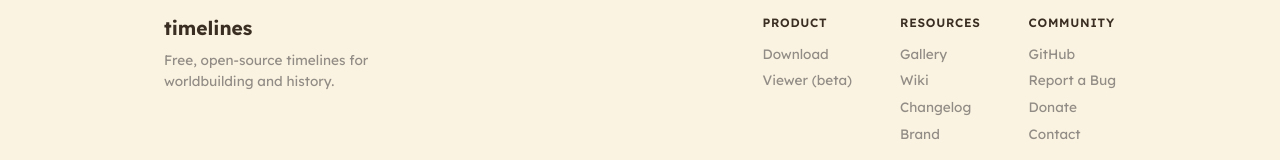
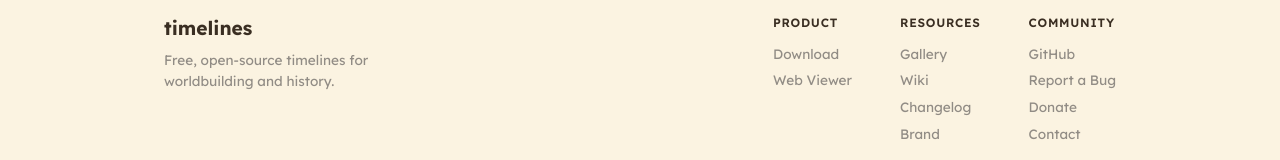
Before and after one commit to sreegjl/timelines-website, a React (Vite) app: page /viewer-landing in a window 1280 px wide. Shown: the part 680-840 px from the top of the page. Built offline with nearby package versions, Linux system fonts and the light colour scheme.

Commit message:
update footer

```diff
--- a/src/components/Footer.jsx
+++ b/src/components/Footer.jsx
@@ -13,7 +13,7 @@ function Footer() {
             <div className="footer-col">
               <h4>Product</h4>
               <Link to="/download">Download</Link>
-              <Link to="/viewer-landing">Viewer (beta)</Link>
+              <Link to="/viewer-landing">Web Viewer</Link>
             </div>
             <div className="footer-col">
               <h4>Resources</h4>
```
